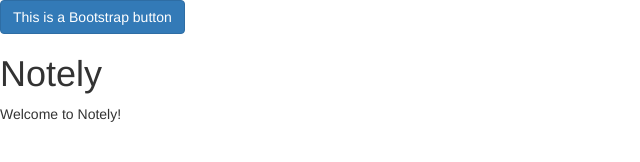
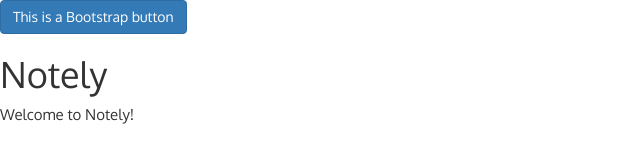
Before and after one commit to getfretless/notely-ui, a website: page app/index.html in a window 1280 px wide. Shown: the full height of the page, 0-640 px from the left. Drawn offline with nearby package versions, Linux system fonts and the light colour scheme; some packages are replaced by stand-ins of ours; a script that the page names is missing.

Commit message:
Add Merriweather and Oxygen fonts from Google.

```diff
--- a/app/content/app.css
+++ b/app/content/app.css
@@ -0,0 +1,4 @@
+body {
+  font-family: Oxygen, Helvetica, Arial, sans-serif;
+  font-size: 1.5em;
+}
--- a/app/index.html
+++ b/app/index.html
@@ -8,6 +8,7 @@
     <meta http-equiv="X-UA-Compatible" content="IE=edge">
     <title ng-bind="$state.current.name + ' - Notely'">Notely</title>
     <link rel="stylesheet" href="bower_components/bootstrap/dist/css/bootstrap.min.css" charset="utf-8">
+    <link rel="stylesheet" href="http://fonts.googleapis.com/css?family=Merriweather:400,300,300italic|Oxygen:400,300,700">
     <link rel="stylesheet" href="/content/app.css" charset="utf-8">
     <script src="bower_components/jquery/dist/jquery.min.js"></script>
     <script src="bower_components/bootstrap/dist/js/bootstrap.min.js"></script>
```
